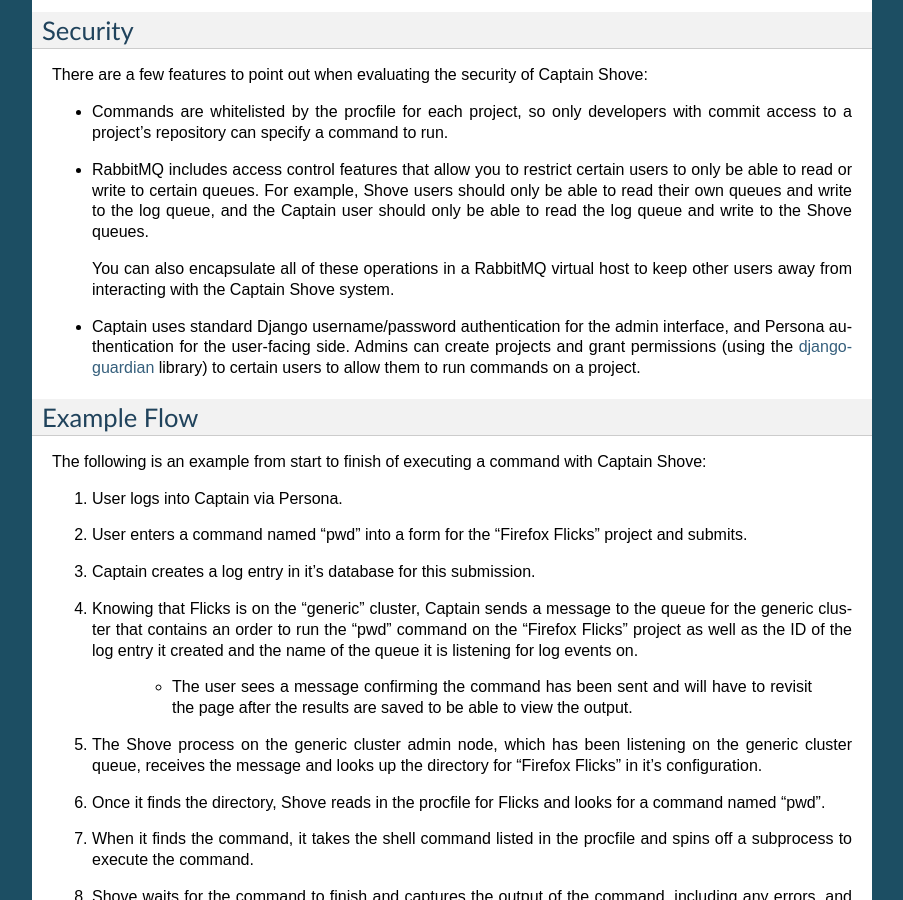
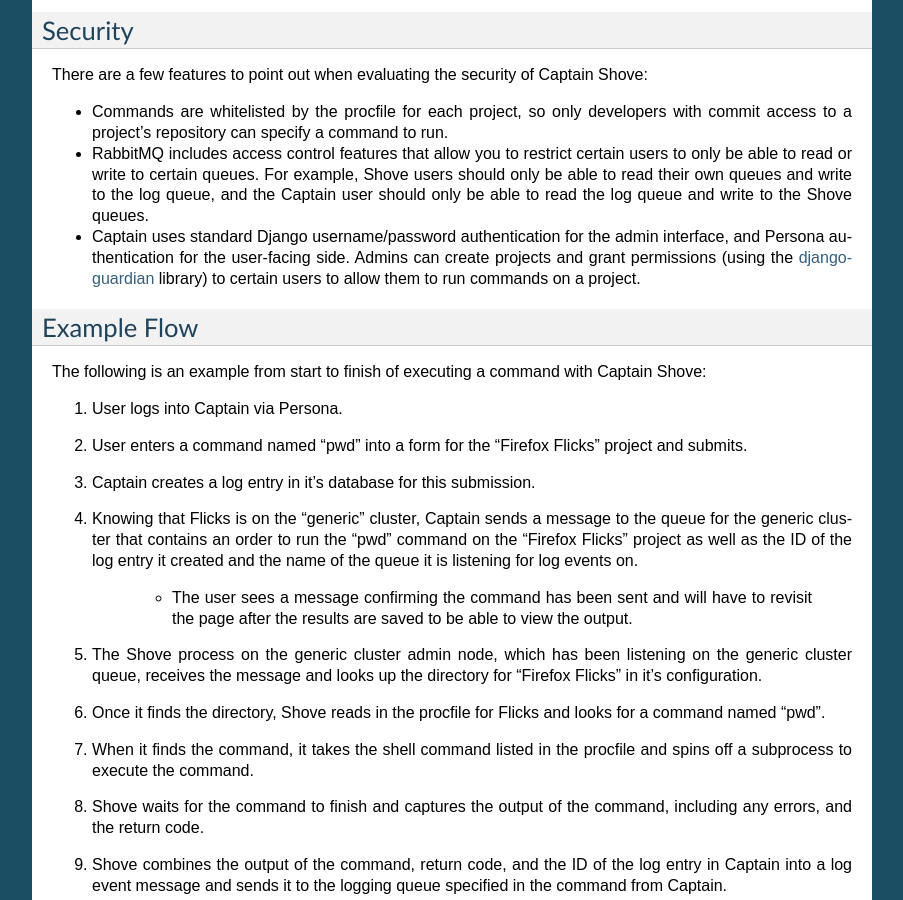
Before and after one commit to mozilla/captain, a Sphinx documentation site: the page built from docs/overview.rst, in a window 1280 px wide and 900 px high, scrolled down 1761 px. Shown: the whole window, without its empty margins (198-1101 px from the left). Built offline with Sphinx 7.4.7, drawn with Linux system fonts in a browser that asks for light colours.

Commit message:
Remove vhost mention in docs, it implies something that's not right.
With the vhost paragraph, it looks like vhosts are an alternative to
per-user permissions, when in fact they are an integral mechanism in
permissions, which, as far as I can tell, are per-user always.

```diff
--- a/docs/overview.rst
+++ b/docs/overview.rst
@@ -119,9 +119,6 @@
   able to read or write to certain queues. For example, Shove users should only be able to read
   their own queues and write to the log queue, and the Captain user should only be able to read the
   log queue and write to the Shove queues.
-
-  You can also encapsulate all of these operations in a RabbitMQ virtual host to keep other users
-  away from interacting with the Captain Shove system.
 * Captain uses standard Django username/password authentication for the admin interface, and
   Persona authentication for the user-facing side. Admins can create projects and grant permissions
   (using the `django-guardian`_ library) to certain users to allow them to run commands on a
```
